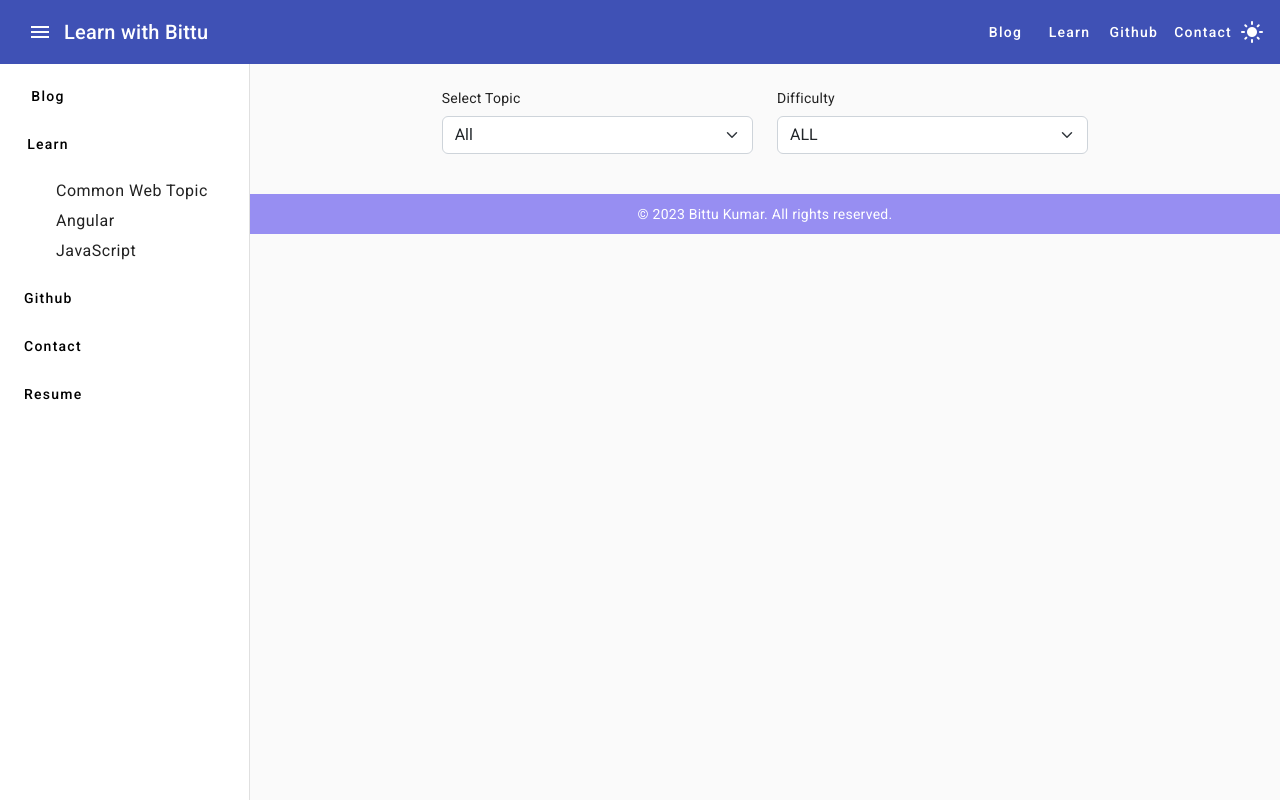
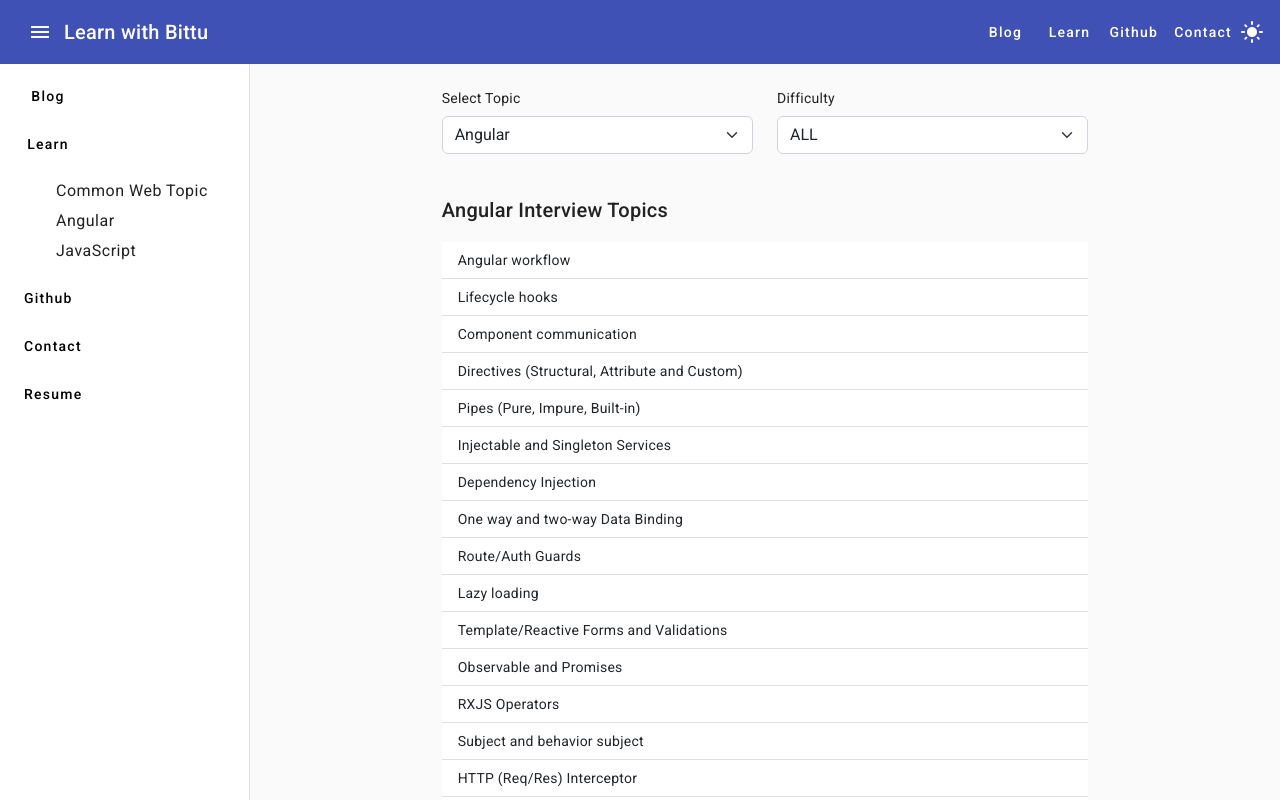
Before and after one commit to bittu1040/Learn-with-Bittu, an Angular app: page /learn/overview in a window 1280 px wide. Built offline with nearby package versions, Linux system fonts and the light colour scheme.

Commit message:
default angular topics

```diff
--- a/src/app/module/learn/learn-overview/learn-overview.component.html
+++ b/src/app/module/learn/learn-overview/learn-overview.component.html
@@ -6,7 +6,7 @@
         <select
           class="form-select"
           id="topicSelect"
-          (change)="updateTopics($event)"
+          (change)="updateTopics($event)" [(ngModel)]="selectedTopic"
         >
           <option value="ALL">All</option>
           <option value="Angular">Angular</option>
--- a/src/app/module/learn/learn-overview/learn-overview.component.ts
+++ b/src/app/module/learn/learn-overview/learn-overview.component.ts
@@ -19,7 +19,9 @@ export class LearnOverviewComponent implements OnInit {
 
   basicwebquestion: boolean = false;
   jsquestion: boolean = false;
-  angularquestion: boolean = false;
+  angularquestion: boolean = true;
+
+  selectedTopic: string ="Angular";
 
   constructor() {}
 
--- a/src/app/module/learn/learn.module.ts
+++ b/src/app/module/learn/learn.module.ts
@@ -13,6 +13,7 @@ import { MatDialog, MatDialogModule } from '@angular/material/dialog';
 import {MatSelectModule} from '@angular/material/select';
 import {MatFormFieldModule} from '@angular/material/form-field';
 import { InterviewTopicsComponent } from './interview-topics/interview-topics.component';
+import { FormsModule, ReactiveFormsModule } from '@angular/forms';
 
 
 @NgModule({
@@ -28,6 +29,8 @@ import { InterviewTopicsComponent } from './interview-topics/interview-topics.co
     MatCardModule,
     MatSelectModule,
     MatFormFieldModule,
+    ReactiveFormsModule,
+    FormsModule,
     LearnRoutingModule,
     MatDialogModule],
     providers:[MatDialog]
```
